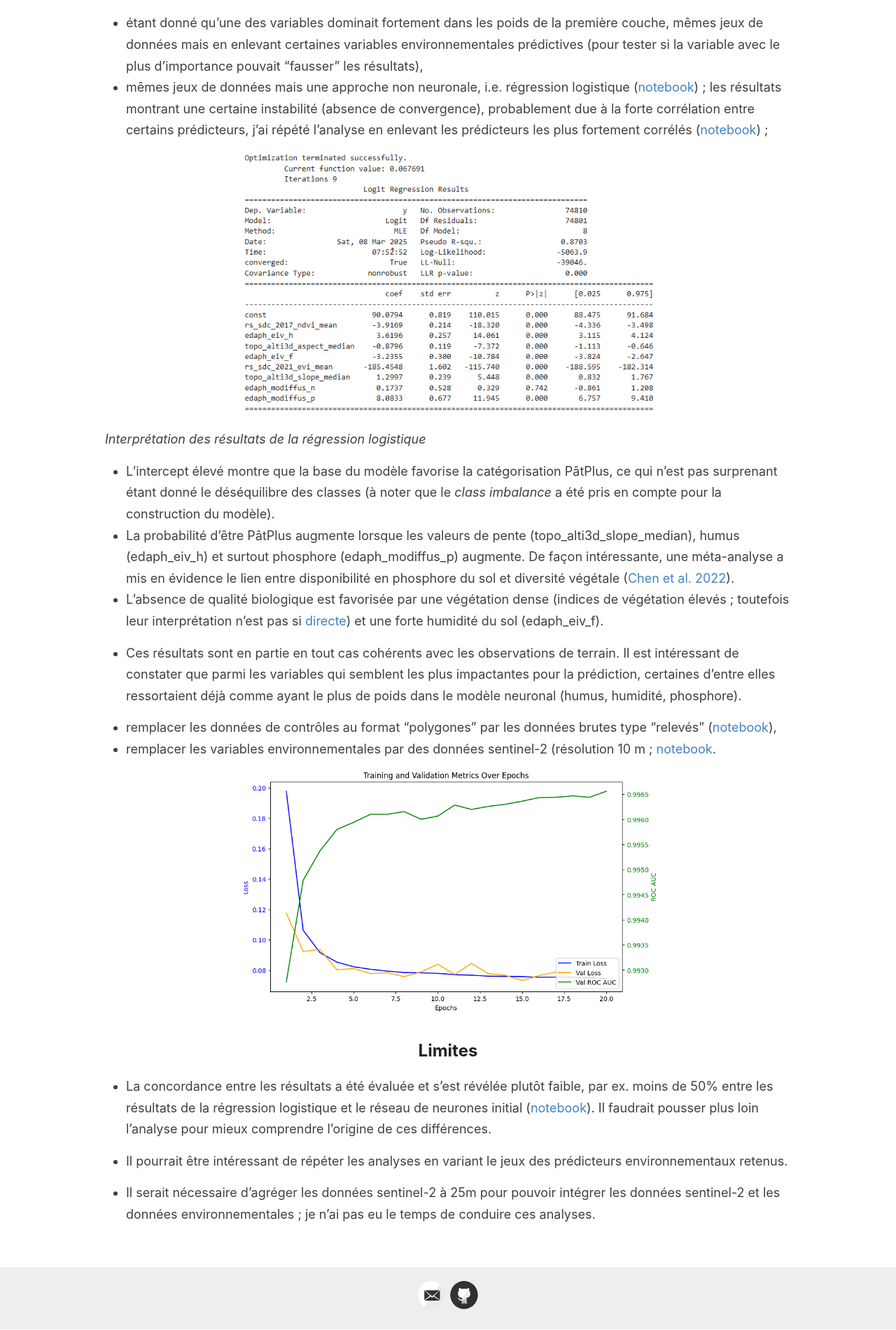
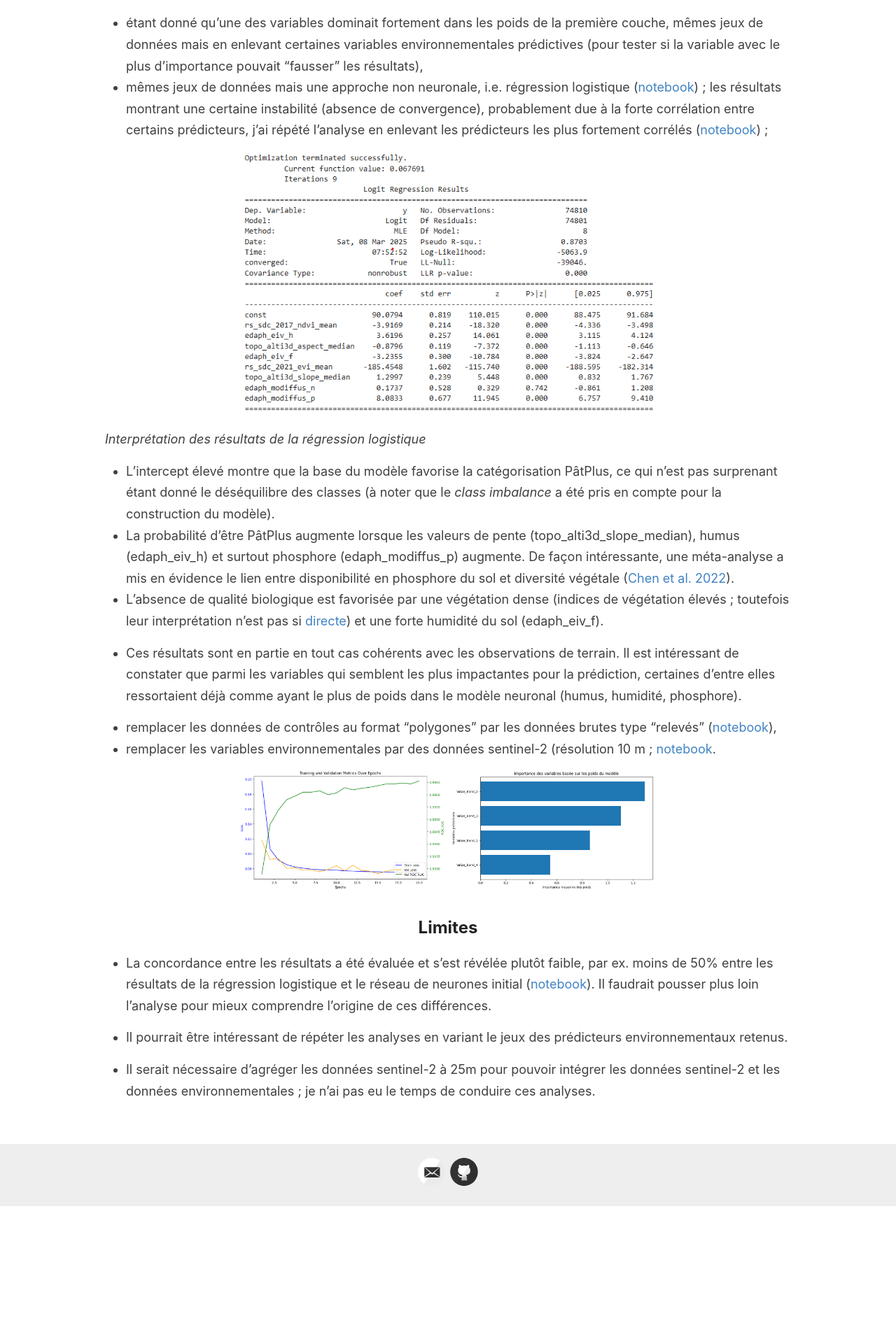
Before and after one commit to sca-opdir/sber-biodiversite-ml-prediction, a Jekyll site: the page built from _pages/results.md, in a window 1280 px wide. Shown: the part 3987-5888 px from the top of the page at 70% size. Built offline with Jekyll 4.4.1, drawn with Linux system fonts in a browser that asks for light colours; after the commit the page ends 5712 px from its top, so only the background shows below that.

Commit message:
Update results.md

```diff
--- a/_pages/results.md
+++ b/_pages/results.md
@@ -93,7 +93,7 @@ Afin de consolider les résultats obtenus avec ce jeu de données environnementa
 * remplacer les variables environnementales par des données sentinel-2 (résolution 10 m ; [notebook](https://www.kaggle.com/code/mzufferey/ffn-sber-paturagev4-sentinel).
 
 <div align="center">
-  <img src="{{site.baseurl}}/images/sentinel_apprentissage.png" alt="Résultats de l'apprentissage avec les données Sentinel" width="600"/>
+  <img src="{{site.baseurl}}/images/sentinel_apprentissage_et_poids.png" alt="Résultats de l'apprentissage avec les données Sentinel" width="600"/>
 </div>
 
 ## Limites
```
